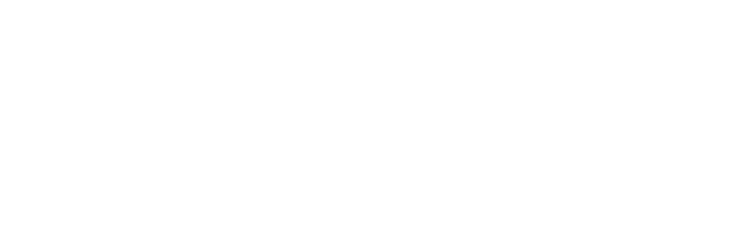
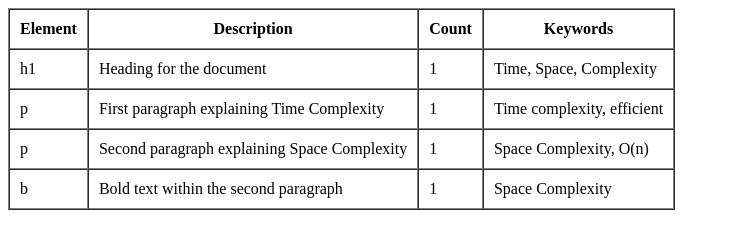
Before and after one commit to acciojob/time-and-space-complexity-ArpitaAmbalkar, a website: page main.html in a window 1280 px wide. Shown: the whole page, without its empty margins (0-730 px from the left). Drawn offline with Linux system fonts and the light colour scheme.

Commit message:
created a submission

```diff
--- a/main.html
+++ b/main.html
@@ -8,6 +8,42 @@
 
 <body>
 	<!-- the entire body must be written by student -->
+	<table border="1" cellspacing="0" cellpadding="10">
+		<thead>
+		<tr>
+			<th>Element</th>
+			<th>Description</th>
+			<th>Count</th>
+			<th>Keywords</th>
+		</tr>
+			</thead>
+		<tbody>
+		<tr>
+			<td>h1</td>
+			<td>Heading for the document</td>
+			<td>1</td>
+			<td>Time, Space, Complexity</td>
+		</tr>
+		<tr>
+			<td>p</td>
+			<td>First paragraph explaining Time Complexity</td>
+			<td>1</td>
+			<td>Time complexity, efficient</td>
+		</tr>
+		<tr>
+			<td>p</td>
+			<td>Second paragraph explaining Space Complexity</td>
+			<td>1</td>
+			<td>Space Complexity, O(n)</td>
+		</tr>
+		<tr>
+			<td>b</td>
+			<td>Bold text within the second paragraph</td>
+			<td>1</td>
+			<td>Space Complexity</td>
+		</tr>
+			</tbody>
+	</table>
     <script type="text/javascript" src="./script.js">
 </script>
 
```
